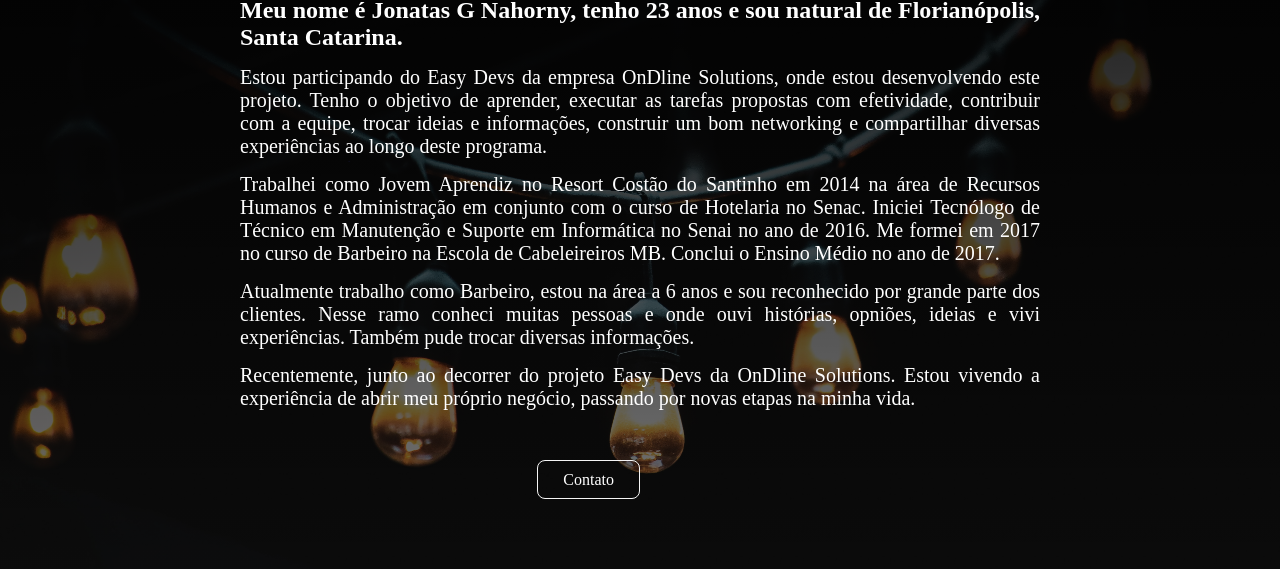
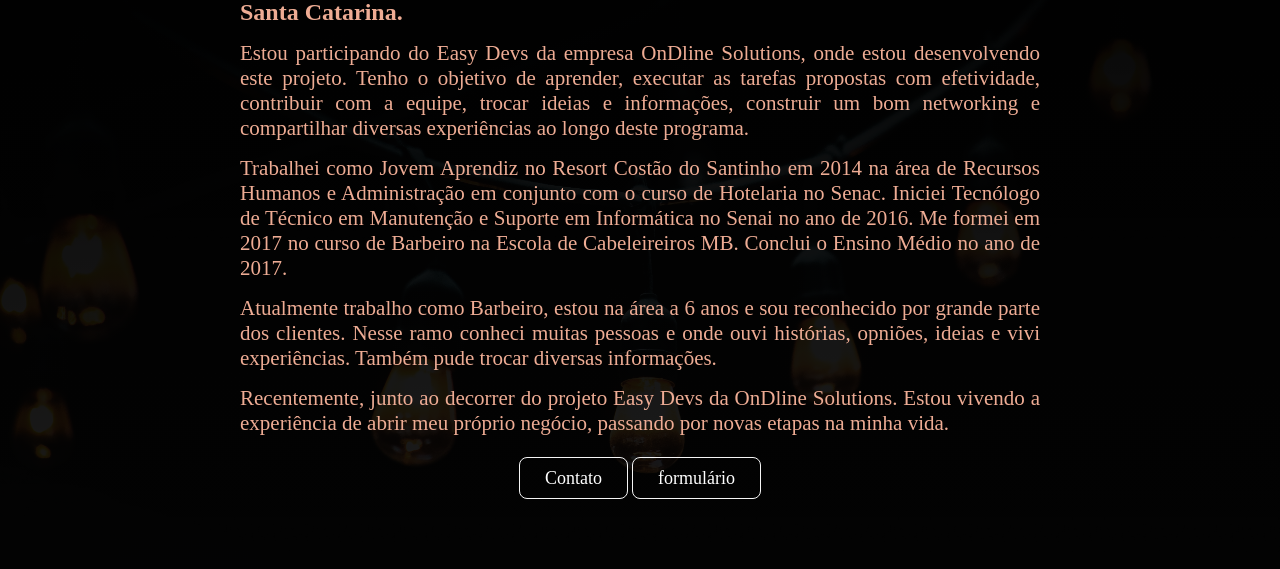
Before and after one commit to jonatasnahorny/projeto_OnDline, a plain HTML site: page index.html in a window 1280 px wide. Shown: the part 231-800 px from the top of the page. Drawn offline with Linux system fonts and the light colour scheme.

```diff
--- a/index.html
+++ b/index.html
@@ -29,8 +29,9 @@
                 </p>
 
         </div>
-        <div class="botaopg1">
+        <div class="botoespg1">
              <a href="contatos.html">Contato</a>
+             <a href="formulario.html">formulário</a>
         </div>
     </section>
 </body>
--- a/style.css
+++ b/style.css
@@ -5,7 +5,7 @@
 }
 .banner{
     height: 100vh;
-    background: linear-gradient(rgb(0, 0, 0), rgba(0, 0, 0, 0.505)), url('imagemfundo.jpg');
+    background: linear-gradient(rgb(0, 0, 0), rgba(0, 0, 0, 0.877)), url('imagemfundo.jpg');
     background-size: cover;
     background-position: center;
     background-repeat: no-repeat;
@@ -15,30 +15,37 @@
     text-align: center;
 }
 h1{
-    color: #fff;
+    color: #eeac94;
     margin-top: 15px;
     margin-bottom: 15px;
 }
 h2{
-    color: #fff;
+    color: #eeac94;
     font-size: 60px;
     font-weight: 600;
 }
 p{
     margin-top: 15px;
     margin-bottom: 15px;
-    color: #fff;
-    font-size: 20px;
+    color: #eeac94;
+    font-size: 21px;
     font-weight: 400;
 }
-/* arrumar botão!!!!! */
+/* ARRUMAR POSIÇÃO BOTÃO!! */
+.botoespg1{
+    position: absolute;
+    left: 50%;
+    transform: translateX(-50%);
+    bottom: 10%;
+
+}
 a{
     color:#fff;
     padding: 10px 25px;
-    font-size: 16px;
+    font-size: 18px;
     border-radius: 8px;
     background-color: transparent;
-    border: 1px solid whitesmoke;
+    border: 1.5px solid whitesmoke;
     text-align: center;
     text-decoration: none;
     transition-duration: 0.4s;
@@ -52,8 +59,3 @@
     text-align: justify;
     width: 100vh;
 }
-.botaopg1{
-    position:absolute;
-    right: 50%;
-    bottom: 10%;
-}
```
Also changed, not shown: contatos.html (+2 -2 lines).
